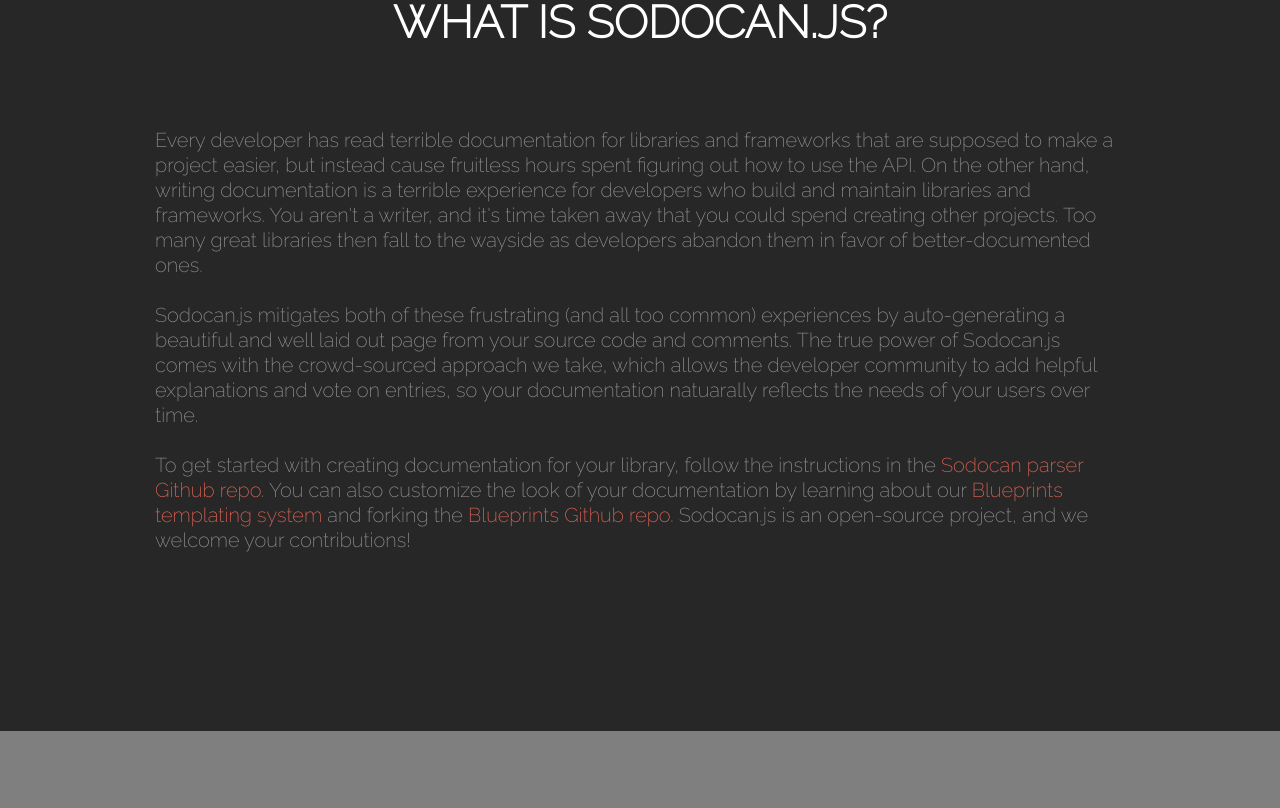
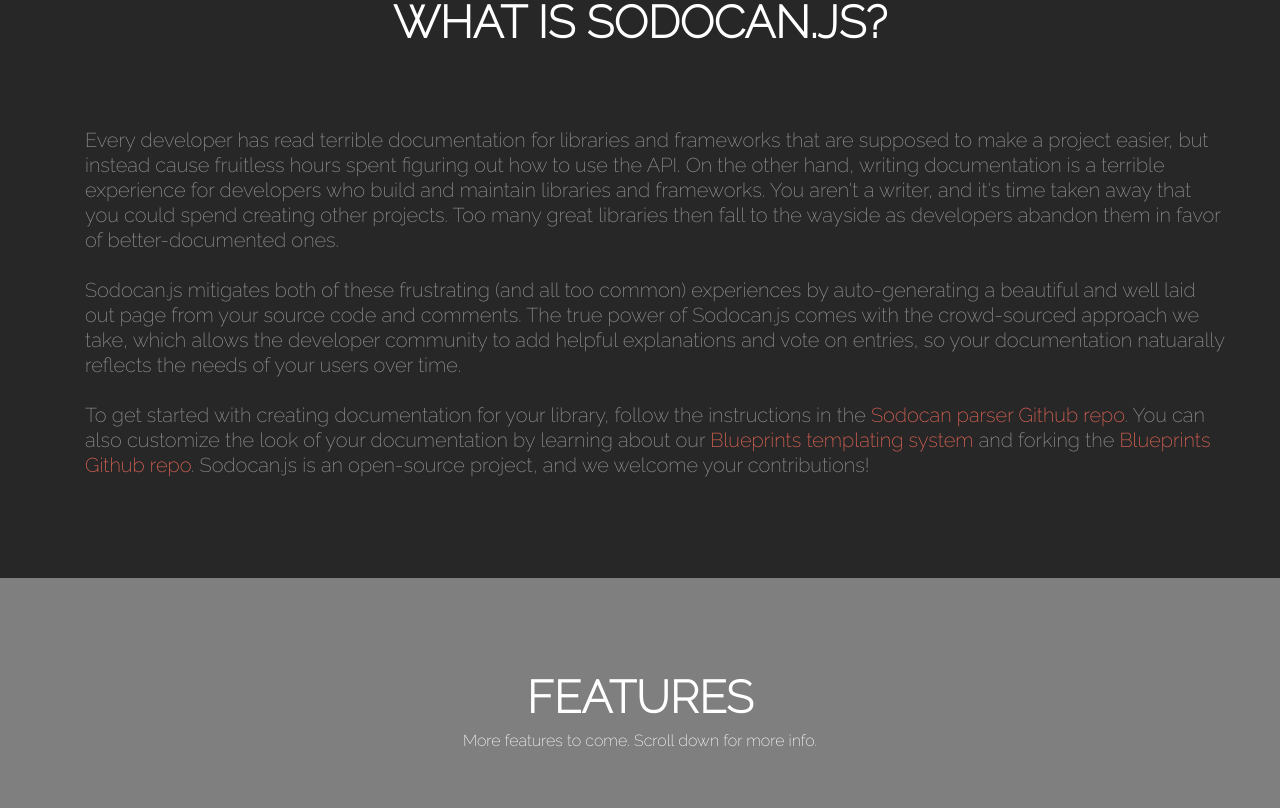
Before and after one commit to sodocan/sodocan.js, a website: page public/index.html in a window 1280 px wide. Shown: the part 872-1680 px from the top of the page. Drawn offline with Linux system fonts and the light colour scheme.

Commit message:
Fix landing page fixed width

```diff
--- a/public/index.html
+++ b/public/index.html
@@ -99,11 +99,11 @@
   <!-- / END SECTION HEADER -->
 
   <!-- 2 COLUMNS OF BLUEPRINTS-->
-  <div class="container" style="width:1000px">
+  <div class="container">
   <div class="row">
 
     <!-- COLUMN 2 - DESCRIPTIONS OF BLUEPRINTS -->
-    <div class="col-lg-12 col-md-12 column">
+    <div class="col-lg-12 col-md-12">
       <p class="what-is-description wow fadeInUp animated" data-wow-offset="30" data-wow-duration="1.5s" data-wow-delay="0.15s">
         Every developer has read terrible documentation for libraries and frameworks that are supposed to make a project easier, but instead cause fruitless hours spent figuring out how to use the API. On the other hand, writing documentation is a terrible experience for developers who build and maintain libraries and frameworks. You aren't a writer, and it's time taken away that you could spend creating other projects. Too many great libraries then fall to the wayside as developers abandon them in favor of better-documented ones.<br/><br/>
         Sodocan.js mitigates both of these frustrating (and all too common) experiences by auto-generating a beautiful and well laid out page from your source code and comments. The true power of Sodocan.js comes with the crowd-sourced approach we take, which allows the developer community to add helpful explanations and vote on entries, so your documentation natuarally reflects the needs of your users over time.<br/><br/>
@@ -325,7 +325,7 @@
   <!-- / END SECTION HEADER -->
 
   <!-- 2 COLUMNS OF BLUEPRINTS-->
-  <div class="container" style="width:1000px">
+  <div class="container" style="width:80%">
   <div class="row">
 
     <!-- COLUMN 1 - TAGLINE OF BLUEPRINTS -->
```
